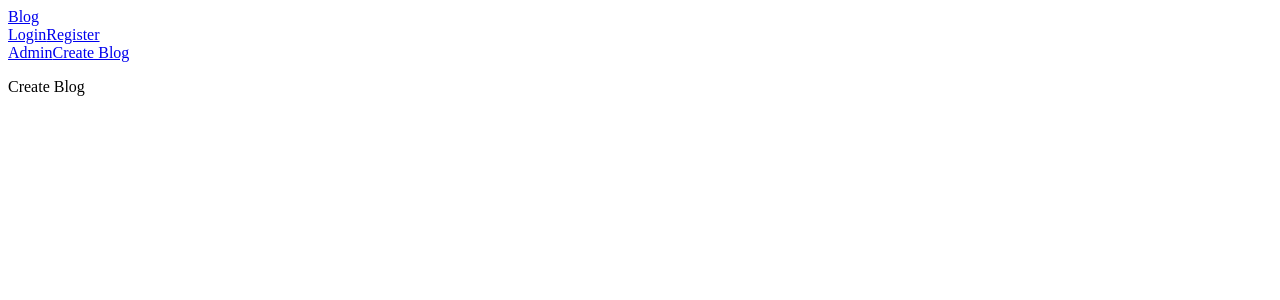
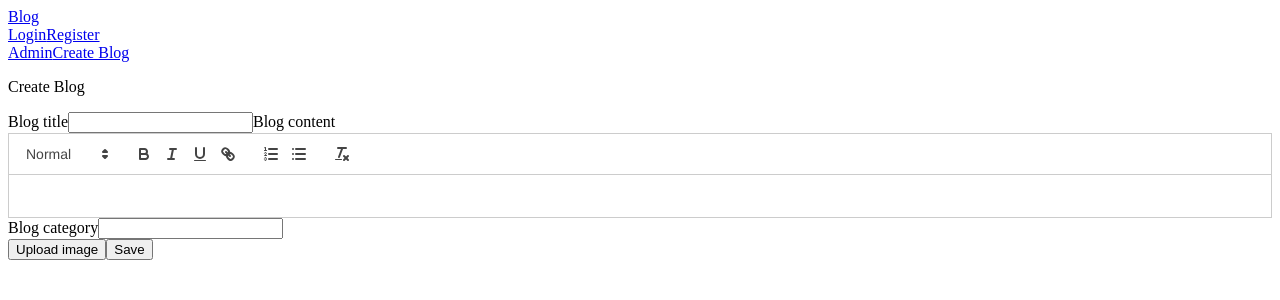
Before and after one commit to Rokenor/next13_blog_auth_serverless, a Next.js app: page /dashboard/admin/blog/create in a window 1280 px wide. Shown: the top 300 px of the page. Built offline with nearby package versions, Linux system fonts and the light colour scheme; no server answers.

Commit message:
blog admin create form

```diff
--- a/app/dashboard/admin/blog/create/page.js
+++ b/app/dashboard/admin/blog/create/page.js
@@ -21,12 +21,58 @@ export default function AdminBlogCreate() {
 
   // image upload
   const uploadImage = async (e) => {
-    //
+    const file = e.target.files[0];
+    if (file) {
+      setLoading(true);
+
+      const formData = new FormData();
+      formData.append("file", file);
+      formData.append("upload_preset", process.env.CLOUDINARY_UPLOAD_PRESET);
+
+      try {
+        const response = await fetch(process.env.CLOUDINARY_URL, {
+          method: "POST",
+          body: formData,
+        });
+
+        if (response.ok) {
+          setLoading(false);
+
+          const data = await response.json();
+          console.log("Image upload response => ", data);
+          setImage(data.secure_url);
+        }
+      } catch (err) {
+        console.error(err);
+        toast.error("Image upload failed. Try again.");
+        setLoading(false);
+      }
+    }
   };
 
   // submit to create blog api
   const handleSubmit = async (e) => {
-    //
+    try {
+      const response = await (`${process.env.API}/admin/blog`,
+      {
+        method: "POST",
+        headers: {
+          "Content-Type": "application-json",
+        },
+        body: JSON.stringify({ title, content, category, image }),
+      });
+
+      if (response.ok) {
+        router.push("/dashboard/admin");
+        toast.success("Blog create successfully");
+      } else {
+        const dataError = await response.json();
+        toast.error(errorData.err);
+      }
+    } catch (err) {
+      console.error(err);
+      toast.error("An error occured. Try again.");
+    }
   };
 
   // return jsx / blog create form
@@ -35,6 +81,56 @@ export default function AdminBlogCreate() {
       <div className="row">
         <div className="col">
           <p className="lead">Create Blog</p>
+
+          <label className="text-secondary">Blog title</label>
+          <input
+            type="text"
+            value={title}
+            onChange={(e) => setTitle(e.target.value)}
+            className="form-control p-2 my-2"
+          />
+
+          <label className="text-secondary">Blog content</label>
+          <ReactQuill
+            className="border rounded my-2"
+            value={content}
+            onChange={(e) => setContent(e)}
+          />
+
+          <label className="text-secondary">Blog category</label>
+          <input
+            type="text"
+            value={category}
+            onChange={(e) => setCategory(e.target.value)}
+            className="form-control p-2 my-2"
+          />
+
+          {image && (
+            <img src={image} alt="preview image" style={{ width: "100px" }} />
+          )}
+
+          <div className="d-flex justify-content-between mt-3">
+            <button className="btn btn-outline-secondary">
+              <label className="mt-2 pointer" htmlFor="upload-button">
+                {loading ? "Uploading..." : "Upload image"}
+              </label>
+              <input
+                id="upload-button"
+                type="file"
+                accept="image/*"
+                onChange={uploadImage}
+                hidden
+              />
+            </button>
+
+            <button
+              className="btn bg-primary text-light"
+              disabled={loading}
+              onClick={handleSubmit}
+            >
+              Save
+            </button>
+          </div>
         </div>
       </div>
     </div>
```
